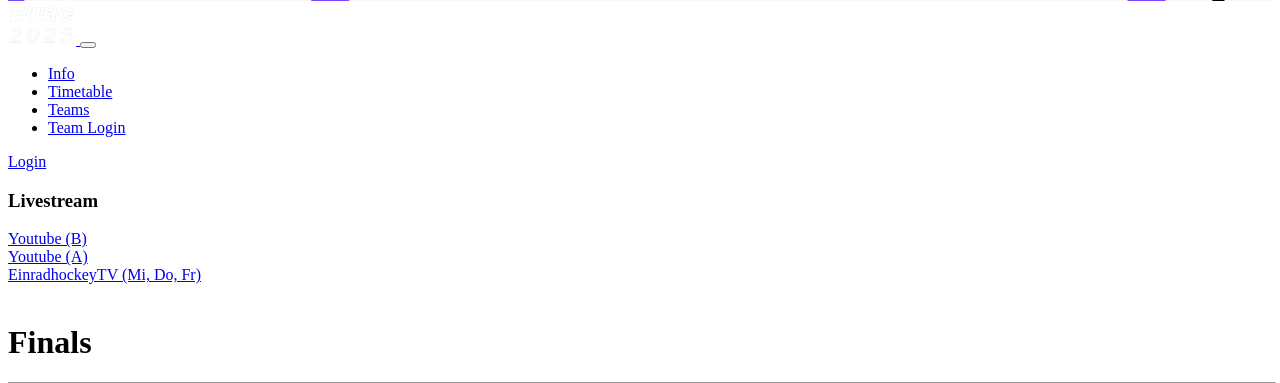
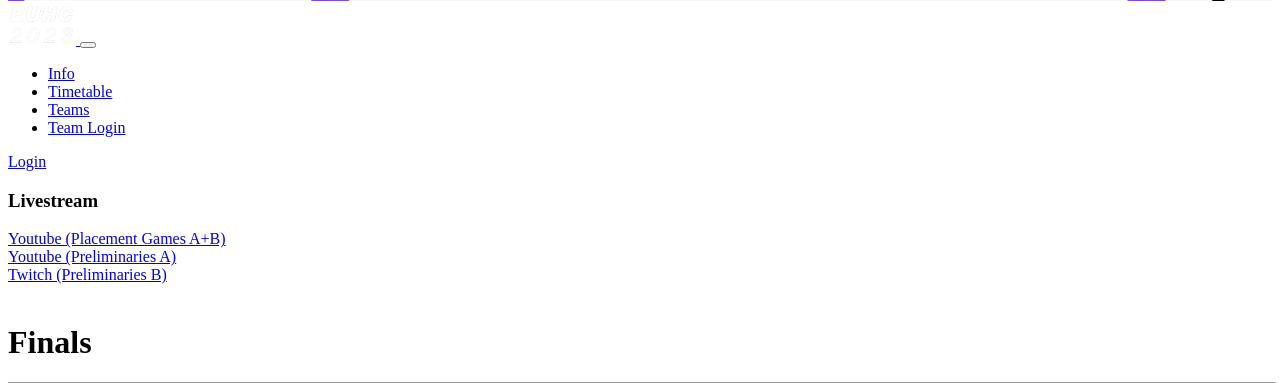
Before and after one commit to garnas/hockey_reg, a Symfony app: template templates/main/spielplan.html.twig in a window 1280 px wide. Shown: the part 334-717 px from the top of the page. Run offline with Twig, Linux system fonts and the light colour scheme; the template is opened without the code that fills it, so the values that code supplies are empty; some libraries are stand-ins or nearby versions; grey boxes are pictures that could not be loaded.

Commit message:
Update Livestreamnames

```diff
--- a/templates/main/livestream.html.twig
+++ b/templates/main/livestream.html.twig
@@ -7,14 +7,14 @@
         <iframe width="100%" height="315" src="https://www.youtube.com/embed/4GW7C0RkDDw" title="YouTube video player" frameborder="0" allow="accelerometer; autoplay; clipboard-write; encrypted-media; gyroscope; picture-in-picture; web-share" allowfullscreen></iframe>
     </div>
     <a href="https://www.youtube.com/watch?v=4GW7C0RkDDw" class="link-primary text-decoration-none fs-2">
-        <i class="bi bi-film"></i> Youtube (B)
+        <i class="bi bi-film"></i> Youtube (Placement Games A+B)
     </a>
     <br>
     <a href="https://www.youtube.com/watch?v=QTycdHpxcB8" class="link-primary text-decoration-none">
-        <i class="bi bi-film"></i> Youtube (A)
+        <i class="bi bi-film"></i> Youtube (Preliminaries A)
     </a>
     <br>
     <a href="https://www.twitch.tv/einradhockeytv" class="link-primary text-decoration-none">
-        <i class="bi bi-film"></i> EinradhockeyTV (Mi, Do, Fr)
+        <i class="bi bi-film"></i> Twitch (Preliminaries B)
     </a>
 </div>
--- a/templates/main/spielplan.html.twig
+++ b/templates/main/spielplan.html.twig
@@ -4,15 +4,15 @@
     <div class="mt-5">
         <h3>Livestream</h3>
         <a href="https://www.youtube.com/watch?v=4GW7C0RkDDw" class="link-primary text-decoration-none fs-2">
-            <i class="bi bi-film"></i> Youtube (B)
+            <i class="bi bi-film"></i> Youtube (Placement Games A+B)
         </a>
         <br>
         <a href="https://www.youtube.com/watch?v=QTycdHpxcB8" class="link-primary text-decoration-none">
-            <i class="bi bi-film"></i> Youtube (A)
+            <i class="bi bi-film"></i> Youtube (Preliminaries A)
         </a>
         <br>
         <a href="https://www.twitch.tv/einradhockeytv" class="link-primary text-decoration-none">
-            <i class="bi bi-film"></i> EinradhockeyTV (Mi, Do, Fr)
+            <i class="bi bi-film"></i> Twitch (Preliminaries B)
         </a>
     </div>
     <br>
```
